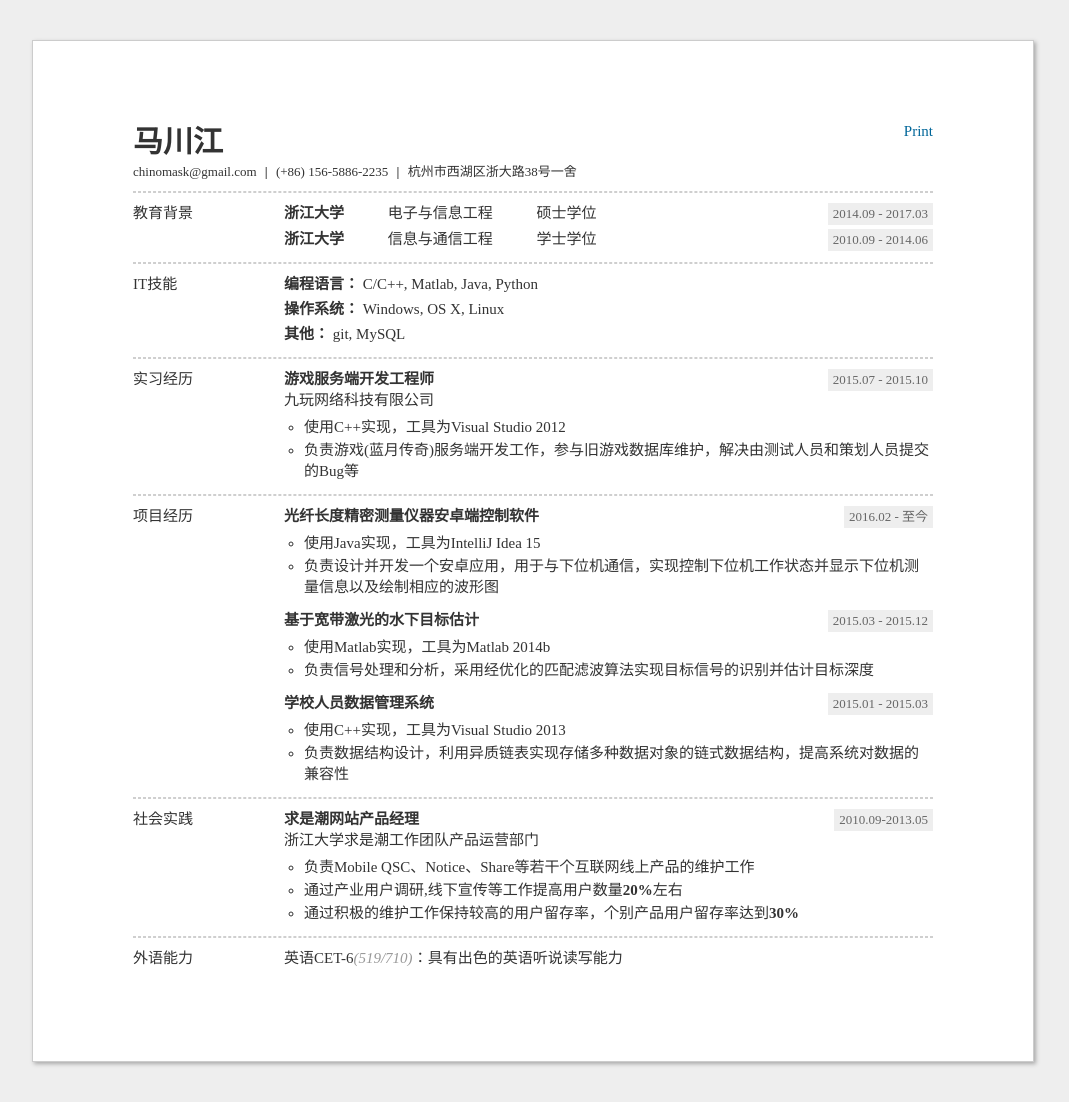
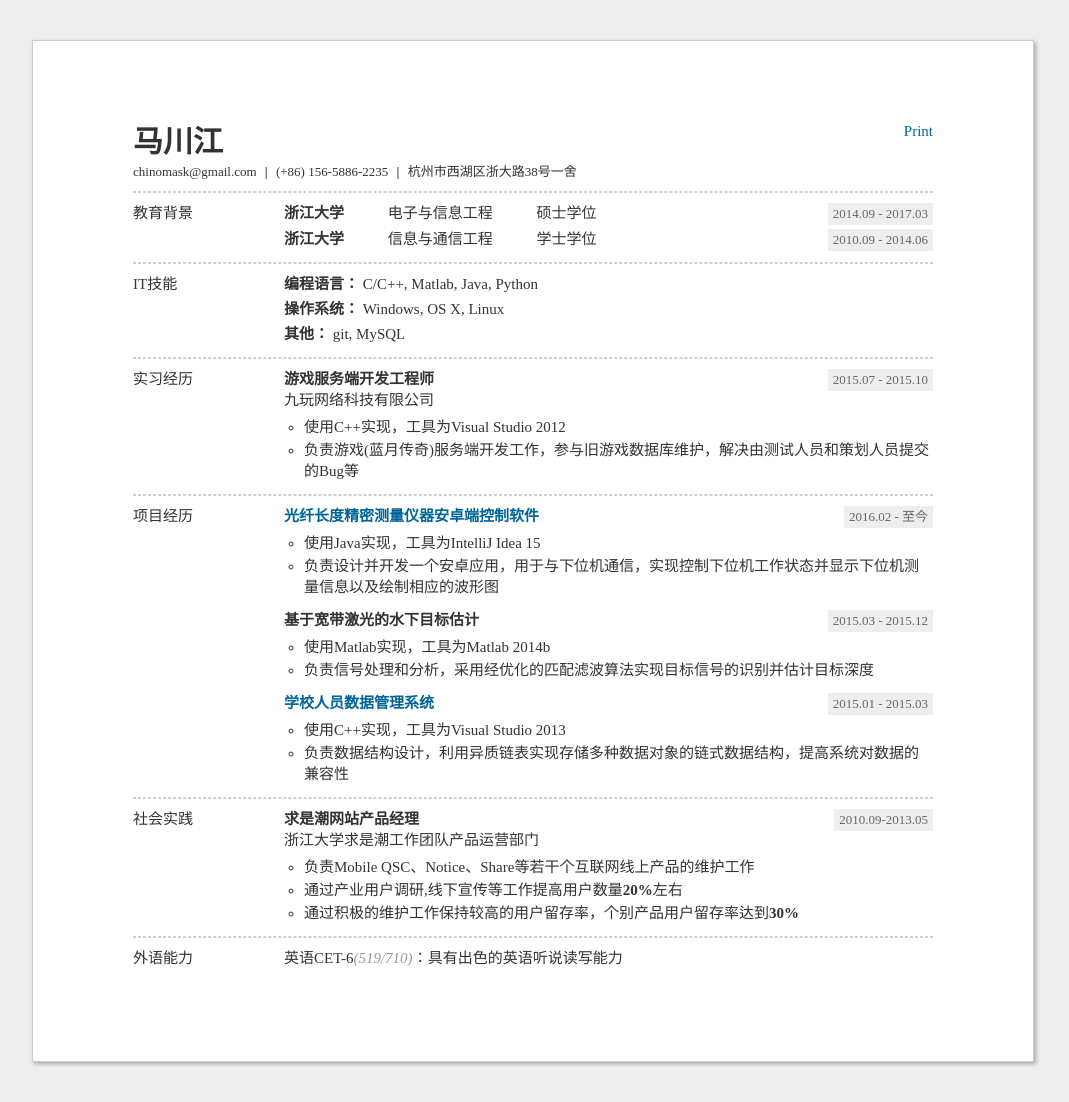
Before and after one commit to timqian/ChinoMars.github.io, a Jekyll site: the page chinores.html, which Jekyll copies as it is, in a window 1280 px wide. Shown: the whole page, without its empty margins (107-1176 px from the left). Built offline with Jekyll 4.4.1, drawn with Linux system fonts in a browser that asks for light colours; some web fonts are replaced.

Commit message:
add github repo link to project name in resume

```diff
--- a/chinores.html
+++ b/chinores.html
@@ -172,6 +172,9 @@
     	}
 
     	@media print {
+    		a {
+    			color: #000;
+    		}
     		#resume {
     			margin: 0 auto;
     			max-width: 800px;
@@ -290,7 +293,7 @@
 			</div>
 			<div class="sectionContent">
 				<div class="blockHeader">
-					<span class="title">光纤长度精密测量仪器<string>安卓端控制软件</string></span>
+					<span class="title"><a href="https://github.com/ChinoMars/bccAndroidController" target="_blank">光纤长度精密测量仪器<string>安卓端控制软件</string></a></span>
 					<!-- <span class="current"></span> -->
 					<span class="date">2016.02 - 至今</span>
 				</div>
@@ -314,7 +317,7 @@
 
 			<div class="sectionContent">
 				<div class="blockHeader">
-					<span class="title">学校人员数据管理系统</span>
+					<span class="title"><a href="https://github.com/ChinoMars/HGLinkedList" target="_blank">学校人员数据管理系统</a></span>
 					<span class="date">2015.01 - 2015.03</span>
 				</div>
 				<ul>
```
